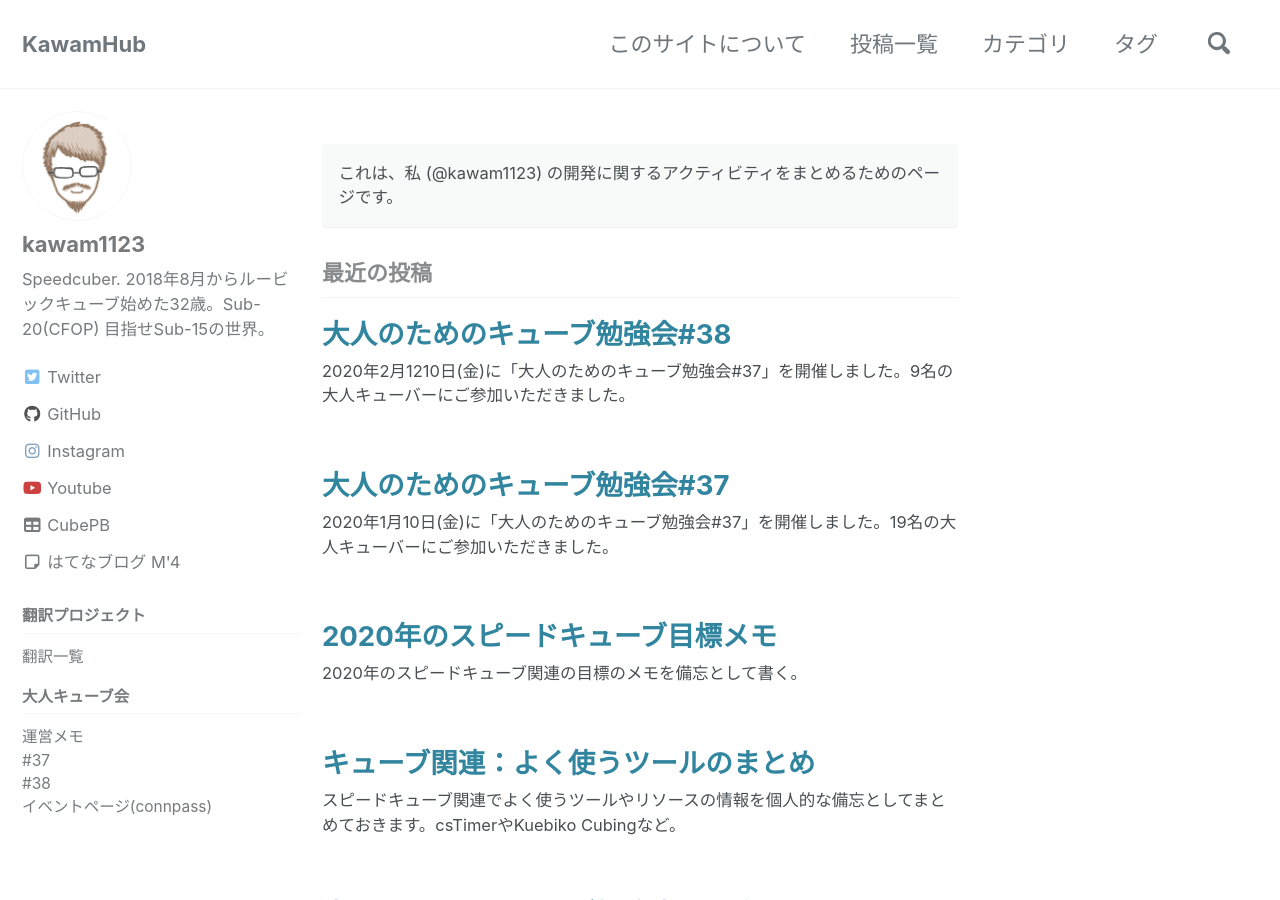
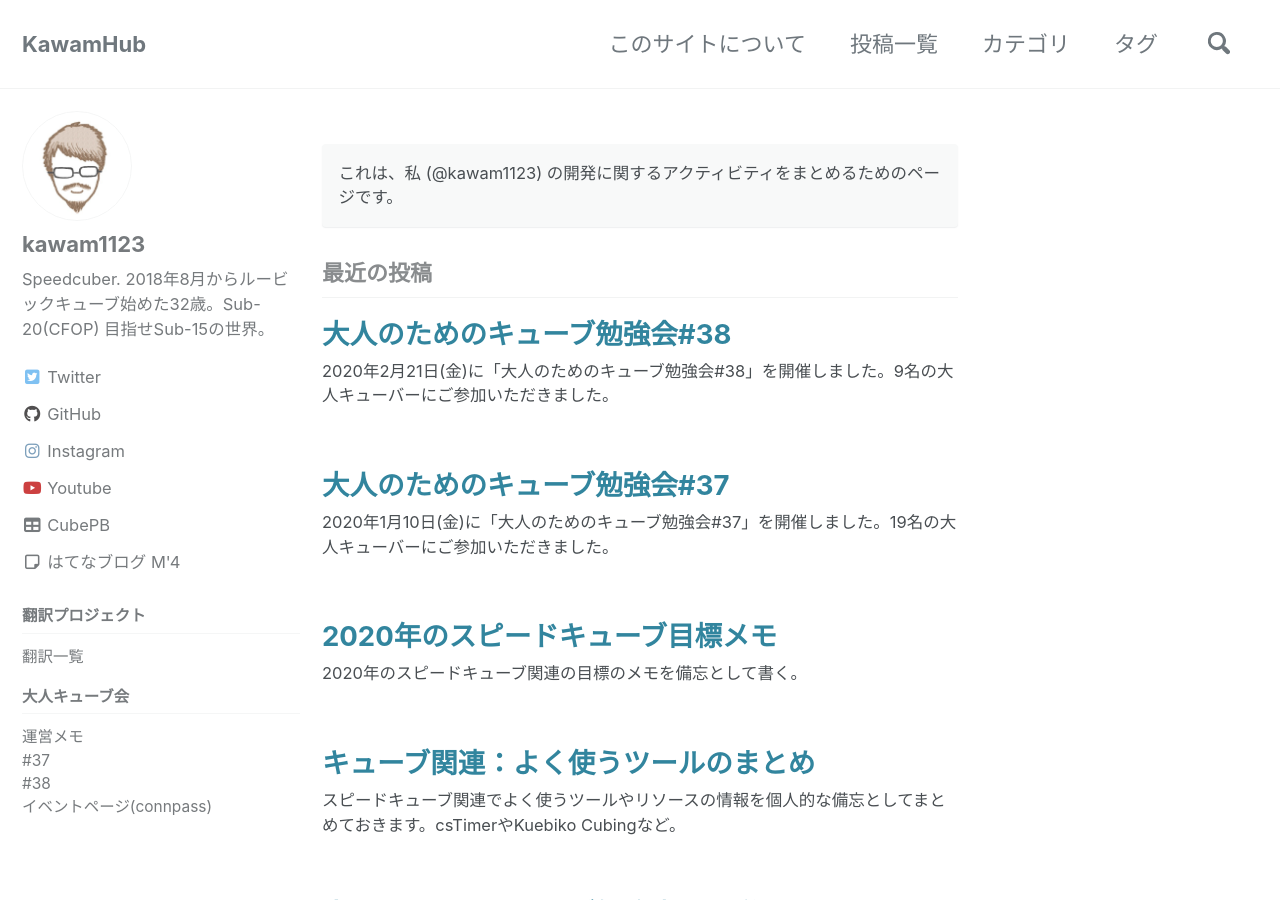
Before and after one commit to kawam1123/kawam1123.github.io, a Jekyll site: the page built from index.html, in a window 1280 px wide and 900 px high. Built offline with Jekyll 4.4.1, drawn with Linux system fonts in a browser that asks for light colours; cached includes are drawn as plain includes; nearby versions of some CDN libraries; some web fonts are replaced; the list of posts is cut into pages by our own code.

Commit message:
誤字修正

```diff
--- a/_posts/2020-02-21-otonacube38.md
+++ b/_posts/2020-02-21-otonacube38.md
@@ -1,9 +1,9 @@
 ---
 title: 大人のためのキューブ勉強会#38
-excerpt: 2020年2月1210日(金)に「大人のためのキューブ勉強会#37」を開催しました。9名の大人キューバーにご参加いただきました。
+excerpt: 2020年2月21日(金)に「大人のためのキューブ勉強会#38」を開催しました。9名の大人キューバーにご参加いただきました。
 header:
   teaser: /assets/img/otonacube/otona38-teaser.jpg
-description: 2020年2月1210日(金)に「大人のためのキューブ勉強会#37」を開催しました。9名の大人キューバーにご参加いただきました。
+description: 2020年2月21日(金)に「大人のためのキューブ勉強会#38」を開催しました。9名の大人キューバーにご参加いただきました。
 categories:
   - otonacube
 tags:
```
